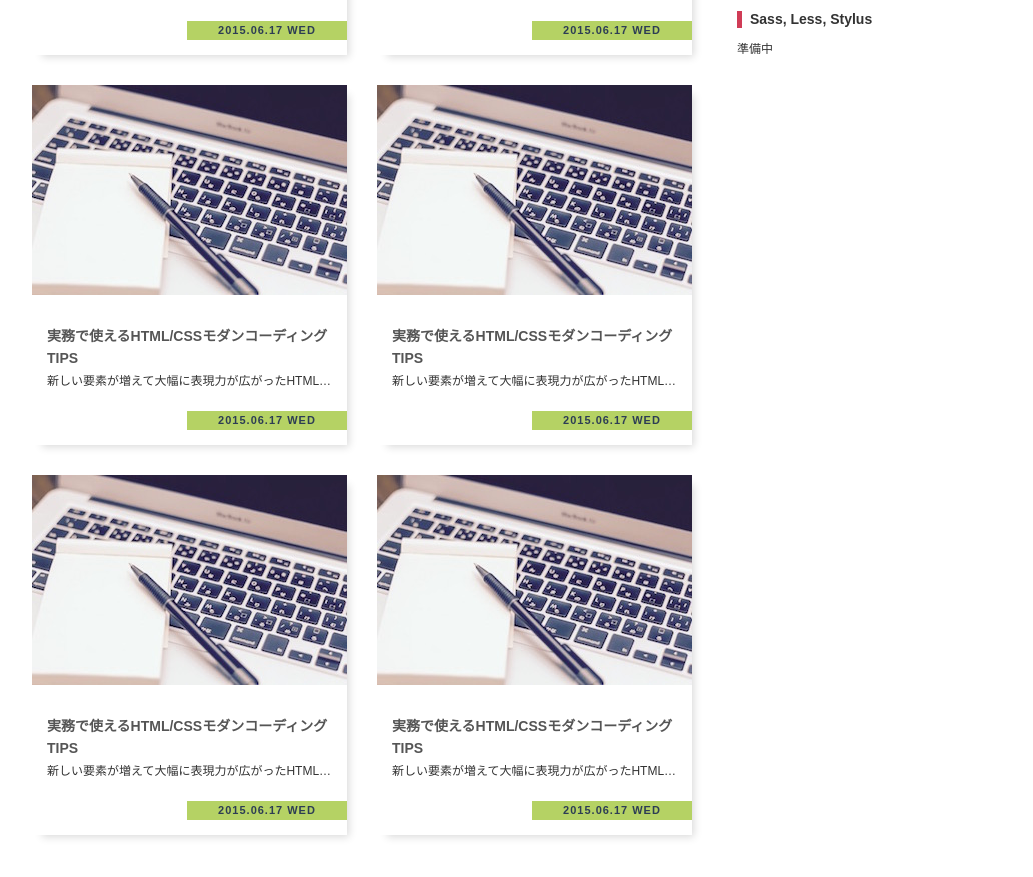
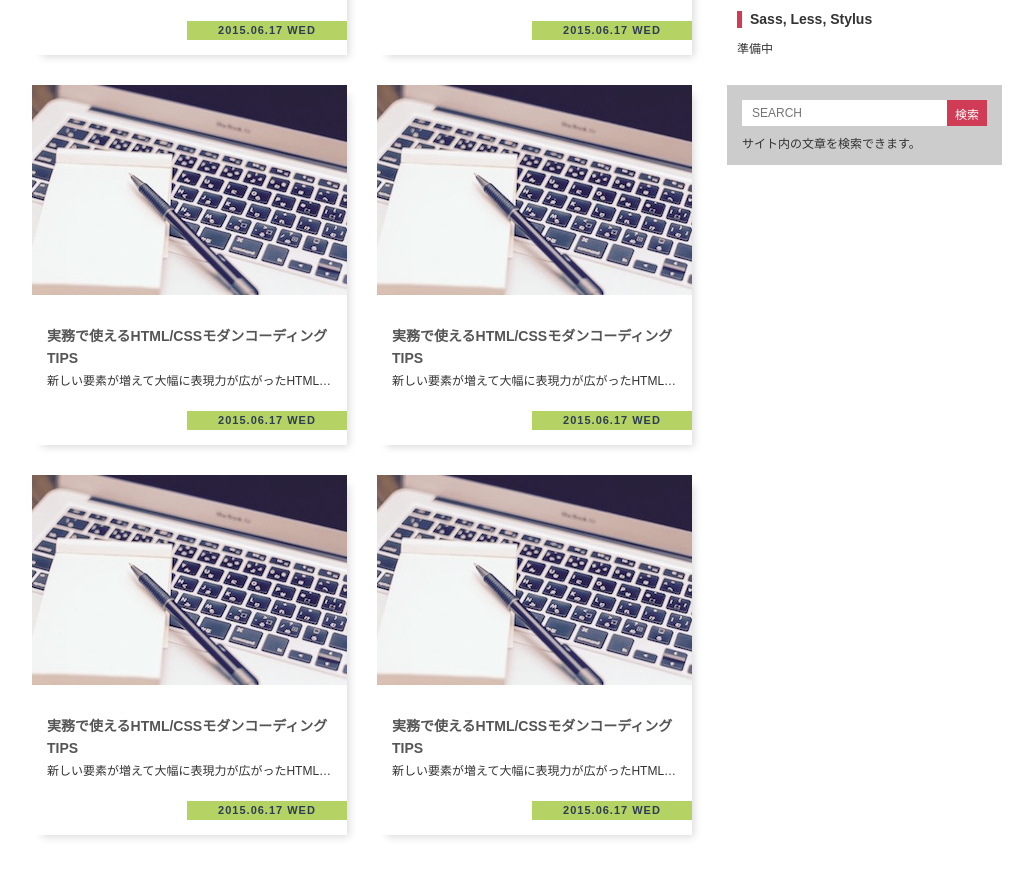
Before and after one commit to fortkle/modern-web-coding, a plain HTML site: page standard-layout/index.html in a window 1280 px wide. Shown: the part 1090-1967 px from the top of the page, without its empty margins (123-1156 px from the left). Drawn offline with Linux system fonts and the light colour scheme.

Commit message:
part1: add search section

```diff
--- a/standard-layout/css/style.css
+++ b/standard-layout/css/style.css
@@ -404,6 +404,37 @@ a:link, a:visited, a:hover, a:active {
   text-decoration: underline;
 }
 
+/* search */
+.search-box {
+  padding: 15px;
+  background-color: #ccc;
+  font-size: 0px;
+}
+
+.search-box > * {
+  font-size: 1.2rem;
+}
+
+.search-box .search-input {
+  width: 205px;
+  height: 26px;
+  padding: 0 10px;
+  border: none;
+}
+
+.search-box .search-button {
+  width: 40px;
+  height: 26px;
+  border: none;
+  background-color: #d03c56;
+  color: #fff;
+  cursor: pointer;
+}
+
+.search-box .text {
+  margin-top: 12px;
+}
+
 /* 確認用css
 .header, .main, .sidemenu, .footer {
   border: 1px solid #aaa;
--- a/standard-layout/index.html
+++ b/standard-layout/index.html
@@ -216,6 +216,14 @@
             <p>準備中</p>
           </li>
         </ul>
+
+        <h2 class="hidden">SEARCH</h2>
+        <form class="search-box">
+          <input class="search-input" type="text" name="search" placeholder="SEARCH">
+          <input class="search-button" type="submit" value="検索">
+          <p class="text">サイト内の文章を検索できます。</p>
+        </form>
+
       </div>
 
     </div>
```
